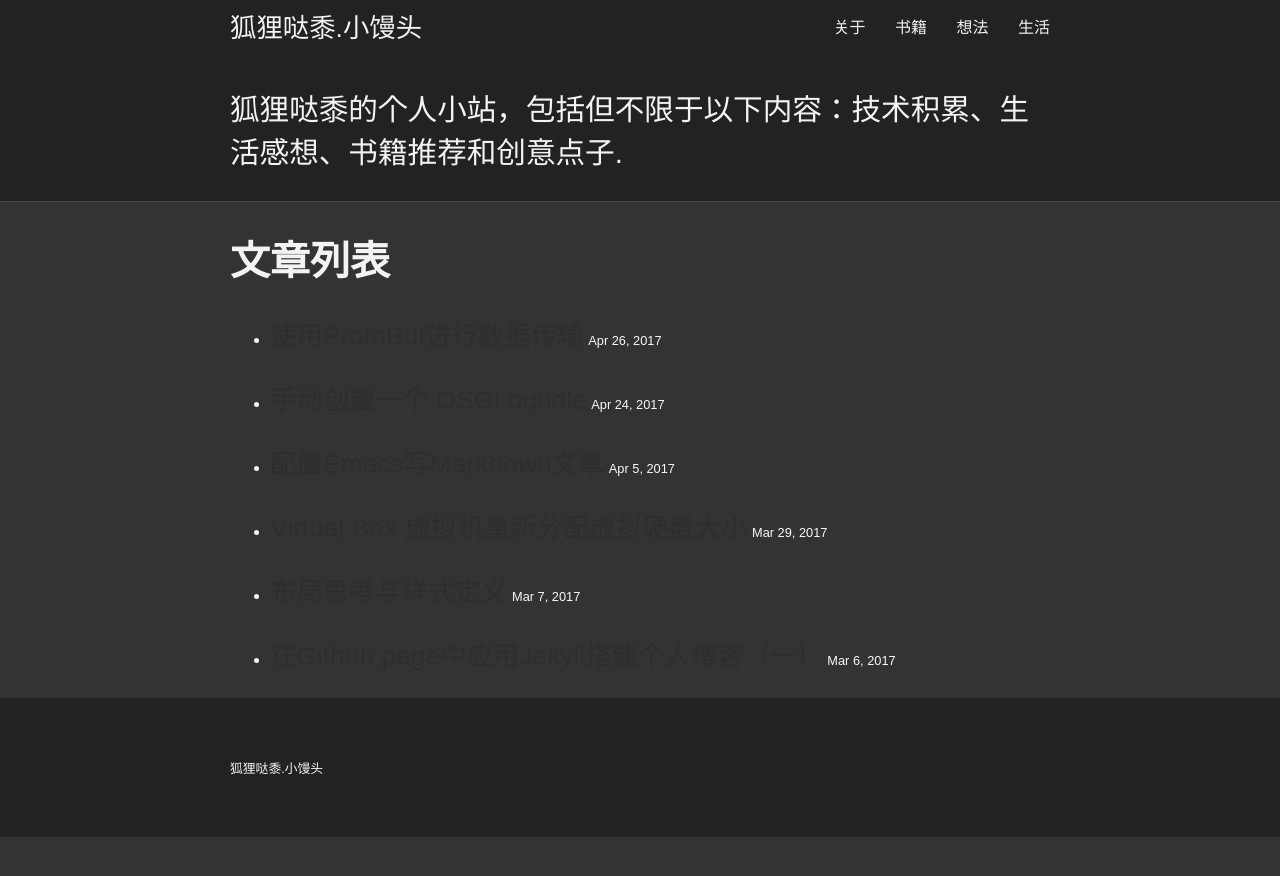
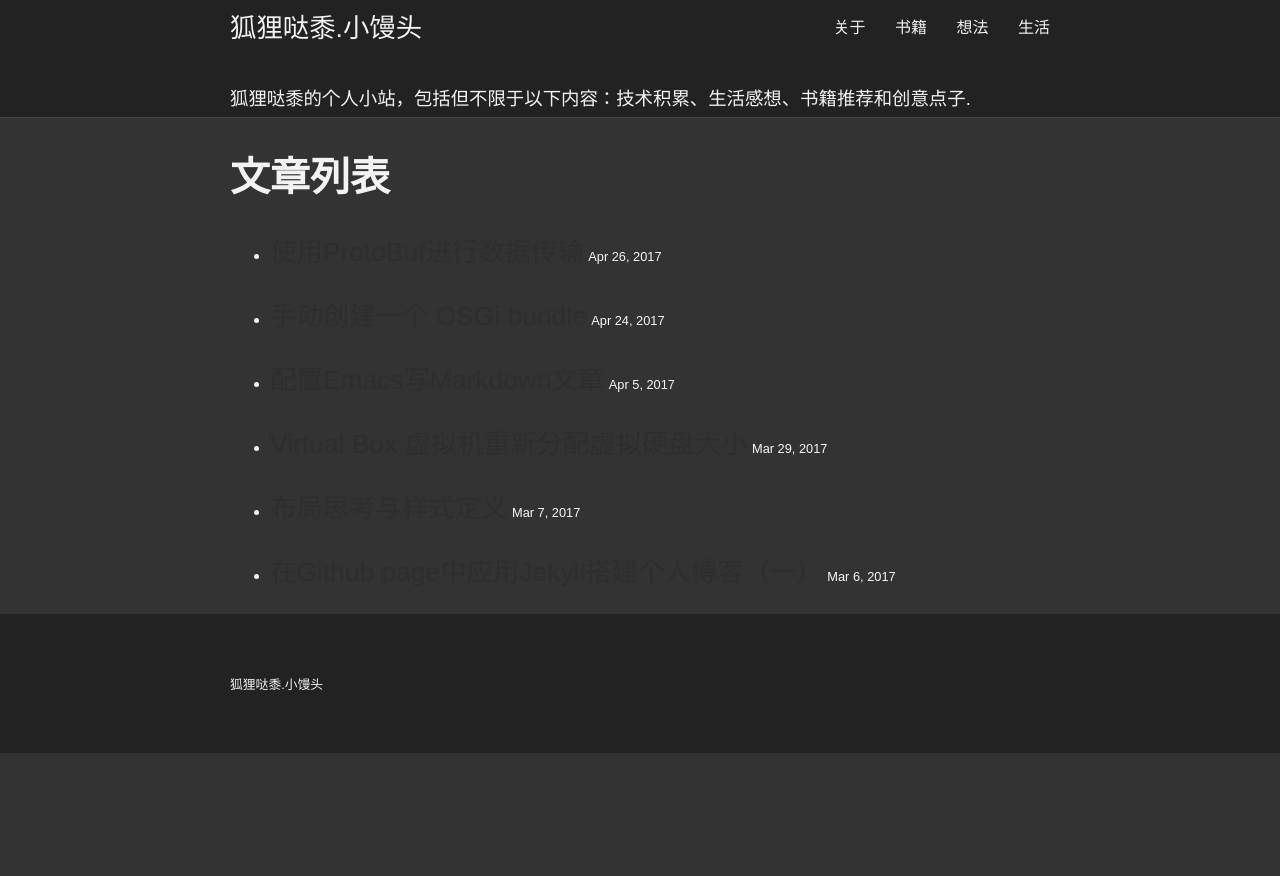
Before and after one commit to tjian123/tjian123.github.io, a Jekyll site: the page built from index.html, in a window 1280 px wide. Shown: the top 876 px of the page. Built offline with Jekyll 4.4.1, drawn with Linux system fonts in a browser that asks for light colours.

Commit message:
add dack style

```diff
--- a/_includes/header.html
+++ b/_includes/header.html
@@ -21,7 +21,7 @@
     </nav>
 
     <div class="site-banner">
-      <h3 class="site-description">{{ site.description }}</h3>
+      <span class="site-description">{{ site.description }}</span>
     </div>
   </div>
 </header>
--- a/_sass/base/_variables.scss
+++ b/_sass/base/_variables.scss
@@ -29,6 +29,7 @@ $padding--l					: 460px;
 
 // Line-height
 $line-height--l				: 56px;
+$line-height--m				: 36px;
 
 // Transitions
 $transition--primary        : all .3s ease;
--- a/_sass/layout/_default.scss
+++ b/_sass/layout/_default.scss
@@ -47,7 +47,9 @@
 }
 
 .site-description {
-
+    line-height: $line-height--m;
+    font-size: $font-size--s;
+    text-indent: 2em;
 }
 
 // 内容
```
